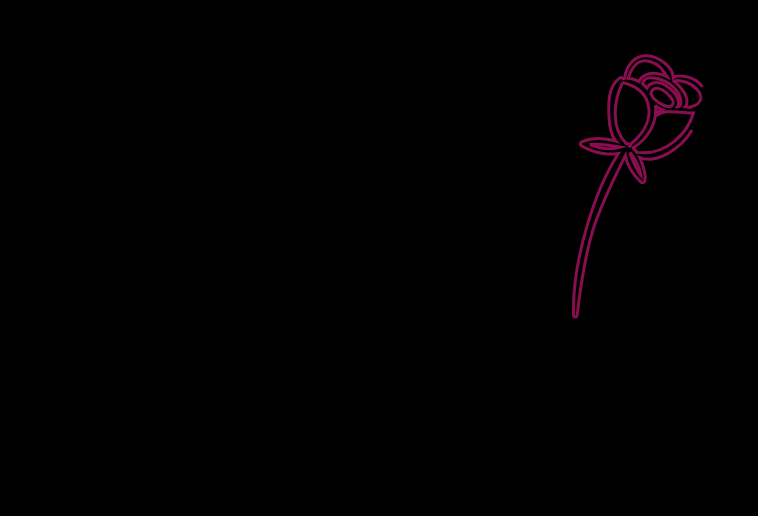
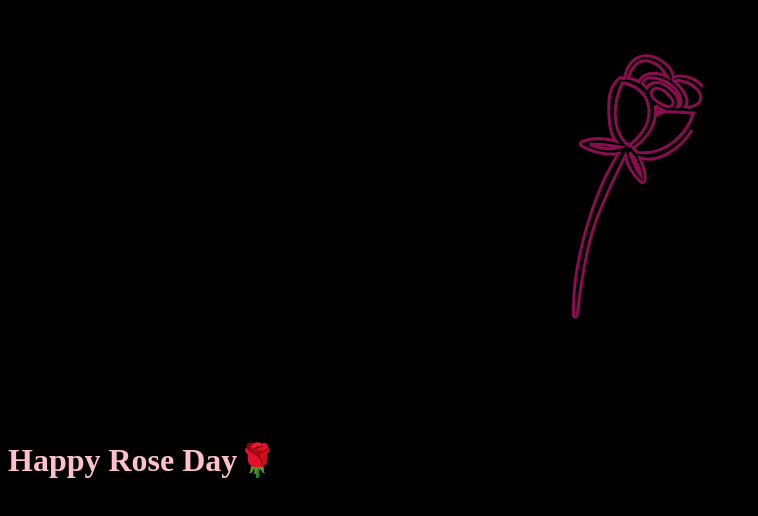
Before and after one commit to Swastik2399/roseday-byswastik, a plain HTML site: page wait.html in a window 1280 px wide. Shown: the whole page, without its empty margins (0-758 px from the left). Drawn offline with Linux system fonts and the light colour scheme.

Commit message:
wait.html

```diff
--- a/wait.html
+++ b/wait.html
@@ -4,6 +4,12 @@
   <meta charset="UTF-8">
   <title>Rose CSS SVG</title>
   <link rel="stylesheet" href="wait.css">
+	<style>
+		h1 {
+			color: pink;
+			text-align: centre;
+		}
+	</style>
 
 </head>
 <body>
@@ -47,6 +53,12 @@
 </svg>
 </div>
 <!-- partial -->
+	<br>
+	<br>
+	<br>
+	<br>
+	<h1> Happy Rose Day🌹</h1>
+
 
 </body>
 </html>
```
